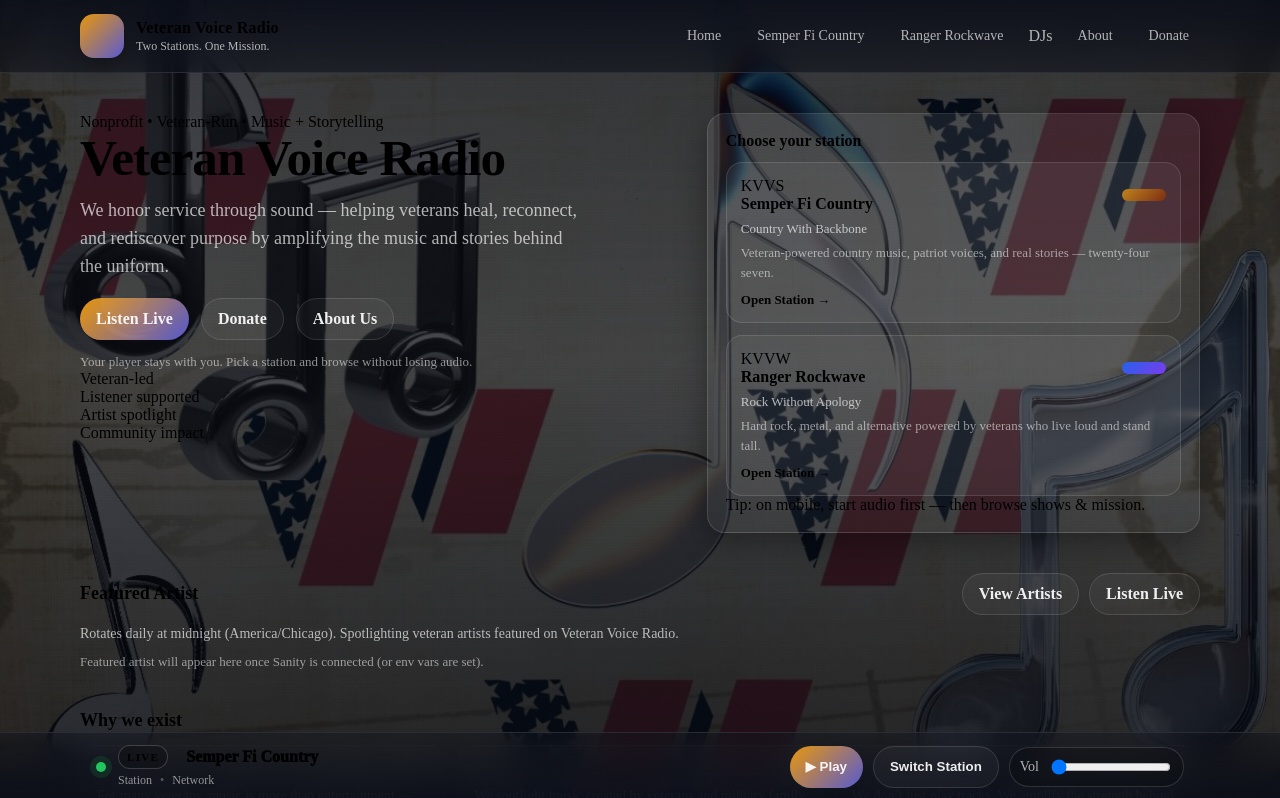
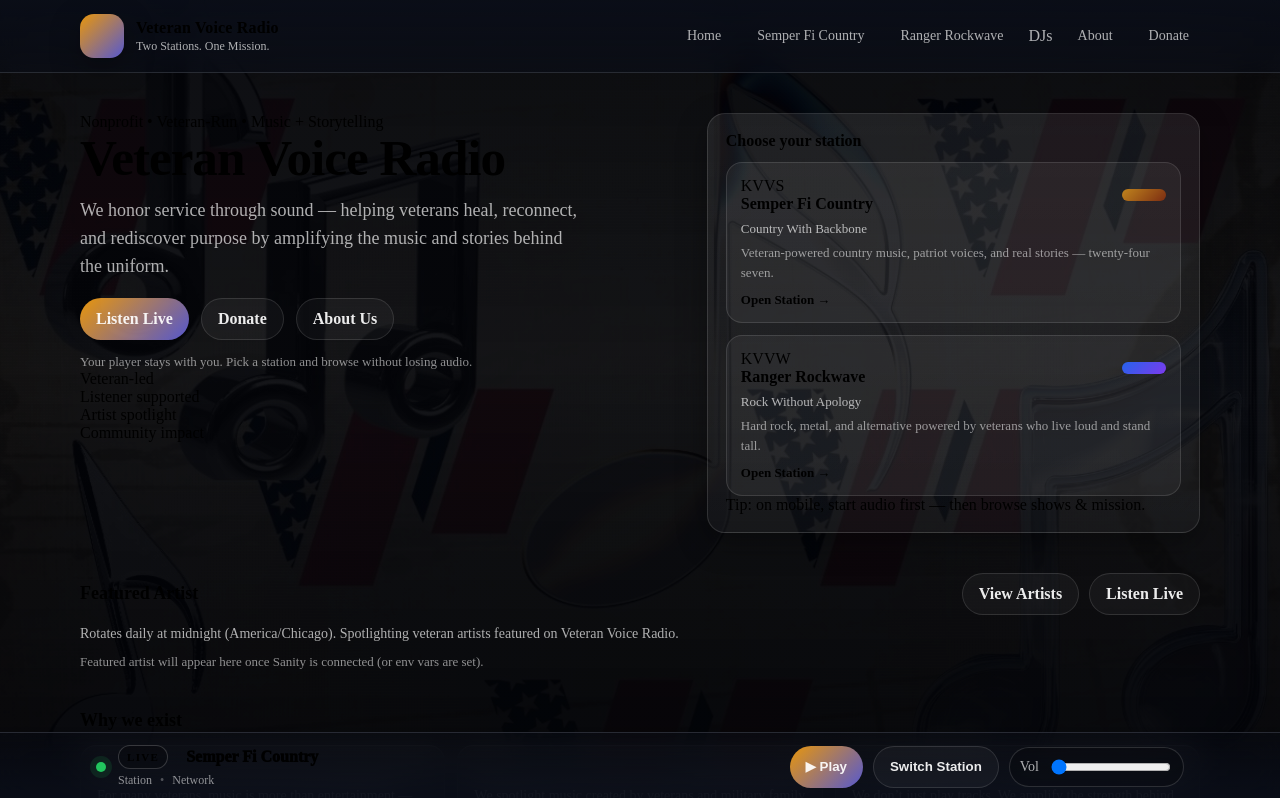
Before and after one commit to bigstock2001/veteranvoiceradio, a Next.js app: page / in a window 1280 px wide. Shown: the top 798 px of the page. Built offline with nearby package versions, Linux system fonts and the light colour scheme; no server answers.

Commit message:
darkened the background

```diff
--- a/app/globals.css
+++ b/app/globals.css
@@ -25,10 +25,10 @@ body{
     background:
     /* DARK SCRIM FOR READABILITY */
     linear-gradient(
-      180deg,
-      rgba(5,8,15,.80) 0%,
-      rgba(5,8,15,.72) 45%,
-      rgba(5,8,15,.85) 100%
+  180deg,
+  rgba(2,3,7,.96) 0%,
+  rgba(2,3,7,.92) 45%,
+  rgba(2,3,7,.98) 100%
     ),
 
     url("/images/musicbackground.jpg") center / cover no-repeat fixed,
```
